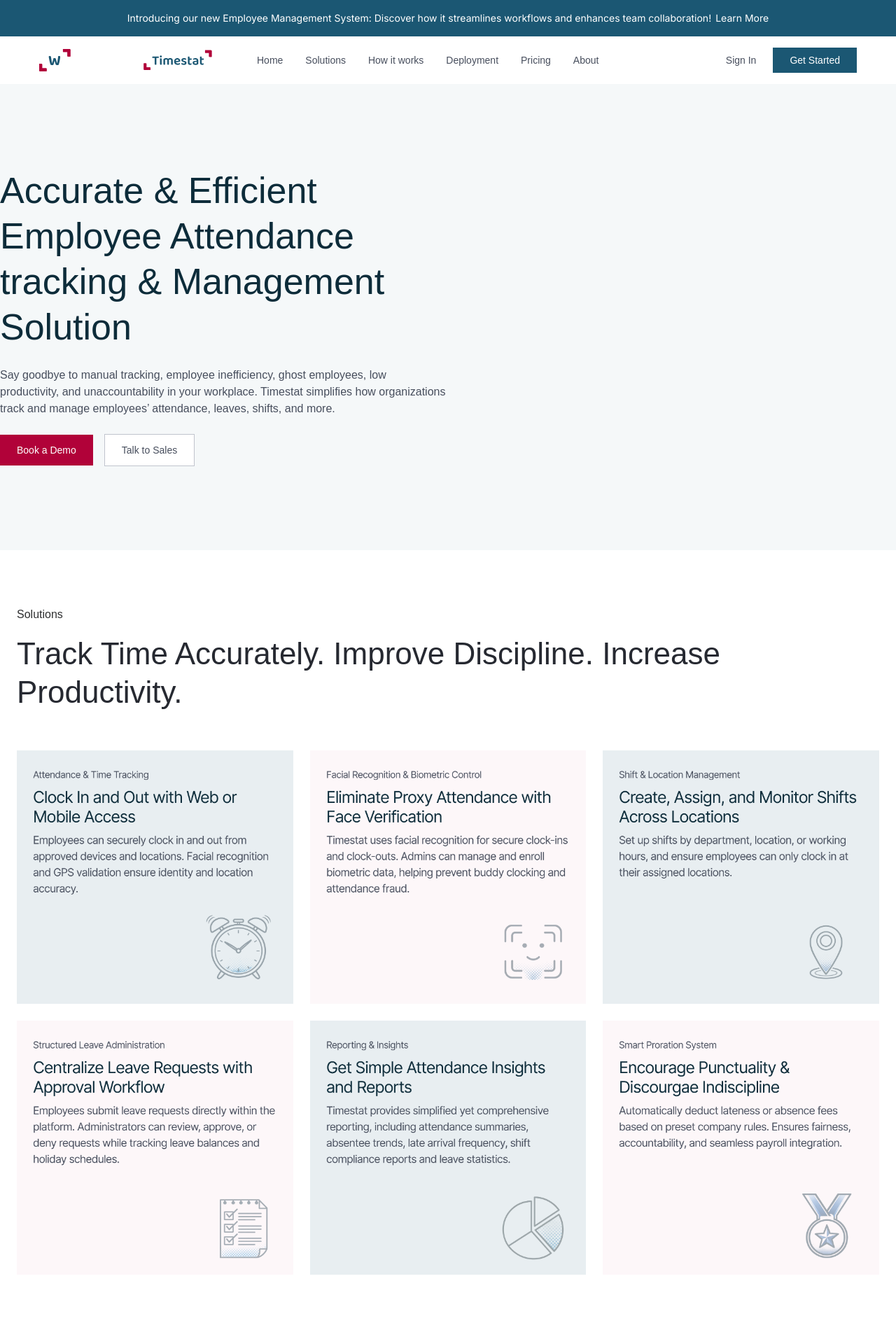
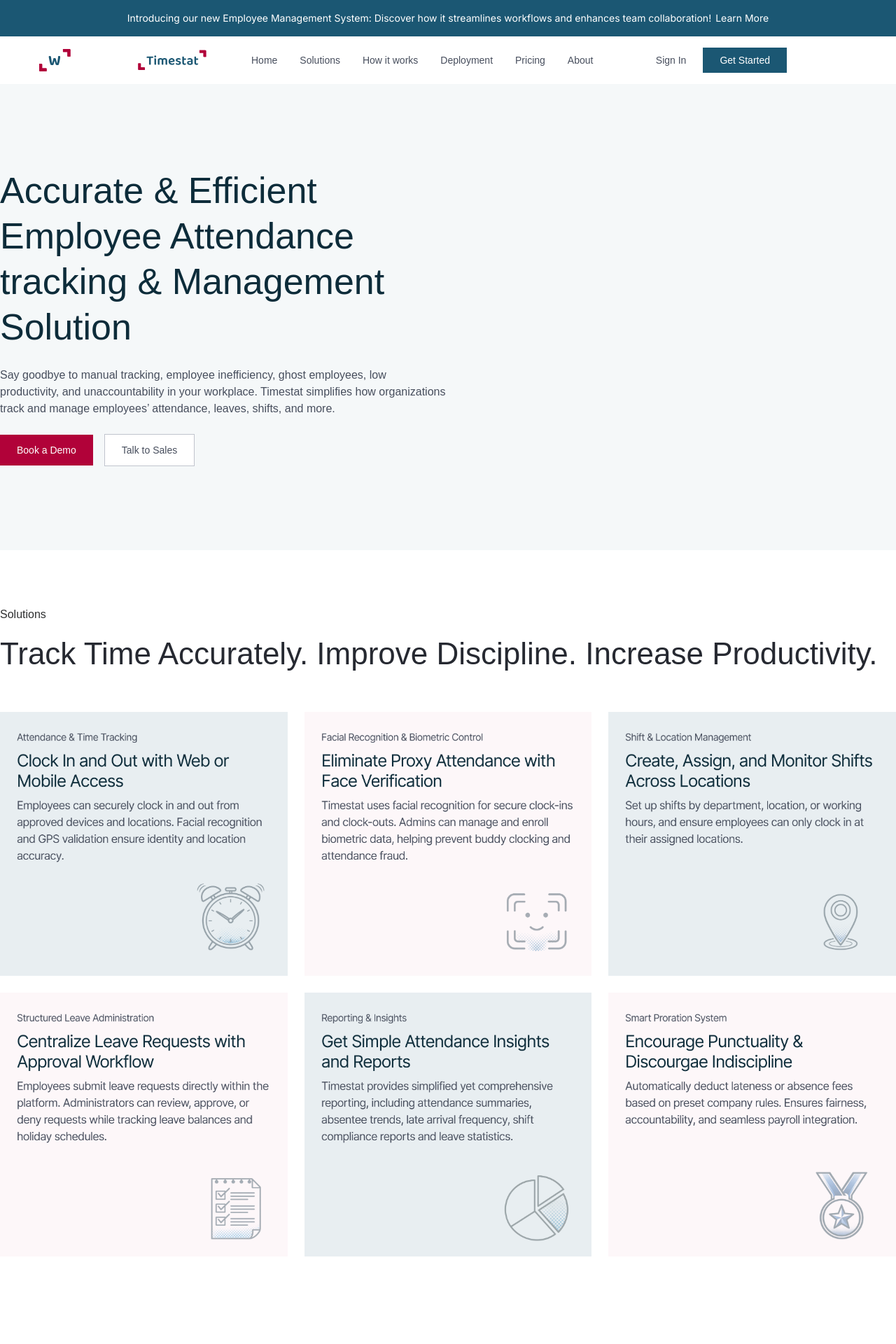
Before and after one commit to CoderBlack25/workstat-landing-page, a Next.js app: page /timestat in a window 1280 px wide. Shown: the top 1920 px of the page at 70% size. Built offline with nearby package versions, Linux system fonts and the light colour scheme.

Commit message:
Edited timestat page

```diff
--- a/components/sections/navbars/paystatNavbar.tsx
+++ b/components/sections/navbars/paystatNavbar.tsx
@@ -5,10 +5,10 @@
 
 const PaystatNavbar = () => {
   return (
-    <nav className="sticky top-0 left-0 w-full z-50 bg-white text-(--slate-gray)">
-      <div className="max-w-full mx-auto px-14 py-4 flex items-center justify-between">
+    <nav className="sticky top-0 left-0 w-full px-14 py-4 z-50 bg-white text-(--slate-gray)">
+      <div className="max-w-full mx-auto flex items-center justify-between">
         <div className="flex items-center gap-16">
-          <div className="flex items-center gap-26">
+          <div className="flex items-center gap-24">
             <Link href="/">
               <Image src={workstat} alt="logo" />
             </Link>
@@ -28,7 +28,7 @@
           </div>
         </div>
 
-        <div className="flex items-center gap-6">
+        <div className="flex items-center gap-6 mr-25">
           <Link href="#" className="text-sm">
             Sign In
           </Link>
--- a/components/sections/navbars/timestatNavbar.tsx
+++ b/components/sections/navbars/timestatNavbar.tsx
@@ -5,10 +5,10 @@
 
 const TimestatNavbar = () => {
   return (
-    <nav className="sticky top-0 left-0 w-full z-50 bg-white text-(--slate-gray)">
-      <div className="max-w-full mx-auto px-14 py-4 flex items-center justify-between">
+    <nav className="sticky top-0 left-0 w-full px-14 py-4 z-50 bg-white text-(--slate-gray)">
+      <div className="max-w-full mx-auto flex items-center justify-between">
         <div className="flex items-center gap-16">
-          <div className="flex items-center gap-26">
+          <div className="flex items-center gap-24">
             <Link href="/">
               <Image src={workstat} alt="logo" />
             </Link>
@@ -28,7 +28,7 @@
           </div>
         </div>
 
-        <div className="flex items-center gap-6">
+        <div className="flex items-center gap-6 mr-25">
           <Link href="#" className="text-sm">
             Sign In
           </Link>
--- a/components/sections/timestat/adaptability.tsx
+++ b/components/sections/timestat/adaptability.tsx
@@ -6,8 +6,8 @@
 const adaptability = () => {
   return (
     <section className="w-full bg-white py-20">
-      <div className="max-w-7xl mx-auto px-6">
-        <h2 className="text-[44px] text-(--dark-gray) mb-16">
+      <div className="max-w-7xl mx-auto">
+        <h2 className="text-[44px] text-(--dark-gray) mb-16 text-center">
           Timestat works and adapts to organizations at all levels
         </h2>
 
--- a/components/sections/timestat/deployment.tsx
+++ b/components/sections/timestat/deployment.tsx
@@ -6,8 +6,8 @@
 
 const deployment = () => {
   return (
-    <section className="py-16 bg-(--white)">
-      <div className="max-w-7xl mx-auto px-6">
+    <section className="py-16 bg-white">
+      <div className="max-w-7xl mx-auto">
         <div className="flex flex-col gap-4 items-center justify-center my-14 text-center">
           <p className="font-medium text-(--charcoal)">Deployment</p>
           <h1 className="text-[44px] text-(--dark-gray)">
--- a/components/sections/timestat/quickSetup.tsx
+++ b/components/sections/timestat/quickSetup.tsx
@@ -5,7 +5,7 @@
 const quickSetup = () => {
   return (
     <section className="w-full bg-white py-20">
-      <div className="max-w-7xl mx-auto px-6">
+      <div className="max-w-7xl mx-auto">
         <div className="flex flex-col gap-4 mb-10">
           <p className="font-medium text-(--charcoal)">
             Features for Quick Setup
@@ -21,10 +21,10 @@
 
         <div className="grid grid-cols-2 gap-6">
           <div>
-            <Image src={article1} alt="" className="" />
+            <Image src={article1} alt="" />
           </div>
           <div>
-            <Image src={article2} alt="" className="" />
+            <Image src={article2} alt="" />
           </div>
         </div>
       </div>
--- a/components/sections/timestat/tryTimestat.tsx
+++ b/components/sections/timestat/tryTimestat.tsx
@@ -10,7 +10,7 @@
 const tryTimestat = () => {
   return (
     <section className="w-full bg-white py-20">
-      <div className="max-w-7xl mx-auto px-6">
+      <div className="max-w-7xl mx-auto">
         <div className="flex flex-col gap-4 mb-14">
           <p className="font-medium text-(--charcoal)">Solutions</p>
           <h2 className="text-[44px] text-(--dark-gray) leading-tight">
```
